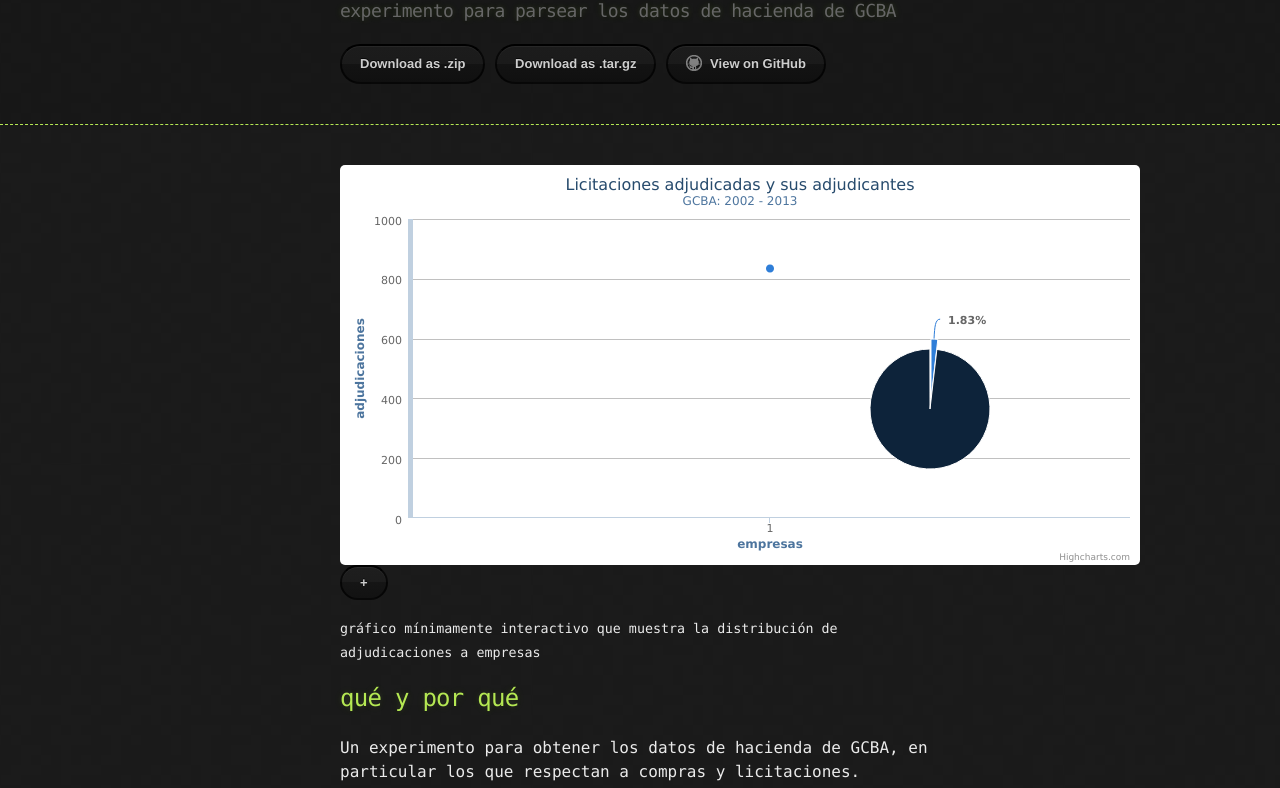
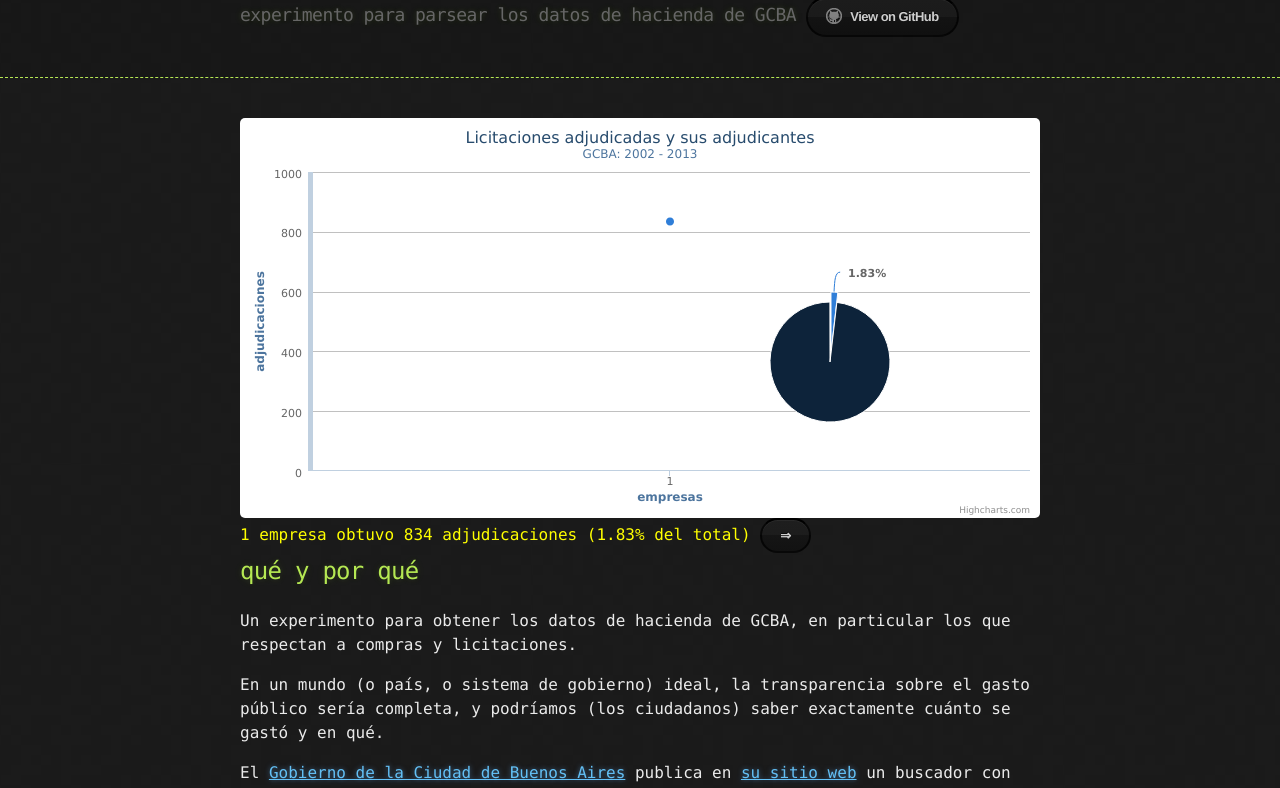
Before and after one commit to tulsidas/hacienda_gcba, a plain HTML site: page index.html in a window 1280 px wide. Shown: the part 68-856 px from the top of the page. Drawn offline with Linux system fonts and the light colour scheme.

Commit message:
grafico con botonitos

```diff
--- a/index.html
+++ b/index.html
@@ -24,6 +24,24 @@
 				var data = _.zip(steps, values);
 				var cur_step = 1;
 				var total_steps = steps.length;
+
+				function actualizarTodo() {
+					$("#anterior").toggle(cur_step > 1);
+					$("#siguiente").toggle(cur_step < steps.length);
+
+					$('#container').highcharts().series[0].setData(getData(), true /*redraw*/);
+					$('#container').highcharts().series[1].setData(getDataForPie(), true /*redraw*/);
+
+					var empresas = steps[cur_step-1];
+					var adjudicaciones = values[cur_step-1];
+					var porcentaje = ((adjudicaciones / grand_total) * 100).toFixed(2);
+					var plural = empresas > 1;
+
+					var texto = empresas + " empresa" + (plural ? "s obtuvieron " : " obtuvo ")
+						+ adjudicaciones + " adjudicaciones (" + porcentaje + "% del total)";
+
+					$("#textillo").text(texto);
+				}
 
 				function getData() {
 					return _.first(data, cur_step);
@@ -125,11 +143,17 @@
             ]
         });
 
-				$('#butt').click(function() {
+				$('#anterior').click(function() {
+					cur_step = cur_step - 1;
+					actualizarTodo();
+				});
+
+				$('#siguiente').click(function() {
 					cur_step = cur_step + 1;
-					$('#container').highcharts().series[0].setData(getData(), true /*redraw*/);
-					$('#container').highcharts().series[1].setData(getDataForPie(), true /*redraw*/);
+					actualizarTodo();
 				});
+
+				actualizarTodo();
     });
 
 
@@ -143,13 +167,9 @@
     <header>
       <div class="container">
         <h1>Hacienda GCBA</h1>
-        <h2>experimento para parsear los datos de hacienda de GCBA</h2>
-
-        <section id="downloads">
-          <a href="https://github.com/tulsidas/hacienda_gcba/zipball/master" class="btn">Download as .zip</a>
-          <a href="https://github.com/tulsidas/hacienda_gcba/tarball/master" class="btn">Download as .tar.gz</a>
-          <a href="https://github.com/tulsidas/hacienda_gcba" class="btn btn-github"><span class="icon"></span>View on GitHub</a>
-        </section>
+        <h2>experimento para parsear los datos de hacienda de GCBA
+					<a href="https://github.com/tulsidas/hacienda_gcba" class="btn btn-github"><span class="icon"></span>View on GitHub</a>
+				</h2>
       </div>
     </header>
 
@@ -157,8 +177,9 @@
       <section id="main_content">
 
       <div id="container" style="min-width: 310px; width: 800px; height: 400px; margin: 0 auto"></div>
-		  <button id="butt" class="btn">+</button>
-		  <p><small>gráfico mínimamente interactivo que muestra la distribución de adjudicaciones a empresas</small></p>
+		  <button id="anterior" class="btn">&lArr;</button>
+			<span id="textillo" style="color:yellow;"></span>
+		  <button id="siguiente" class="btn">&rArr;</button>
 
 <h2>
 <a name="qu%C3%A9-y-por-qu%C3%A9" class="anchor" href="#qu%C3%A9-y-por-qu%C3%A9"><span class="octicon octicon-link"></span></a>qué y por qué</h2>
@@ -247,7 +268,5 @@ En este paso se usó la excelente herramienta <a href="http://openrefine.org/">O
 <p>Dudas, consultas, sugerencias o cualquier otro menester: tulsidas arroba gmail.com o twitter: @quixote_arg</p>
       </section>
     </div>
-
-
   </body>
 </html>
--- a/stylesheets/stylesheet.css
+++ b/stylesheets/stylesheet.css
@@ -12,7 +12,7 @@ body {
 
 .container {
   width: 90%;
-  max-width: 600px;
+  max-width: 800px;
   margin: 0 auto;
 }
 
```
